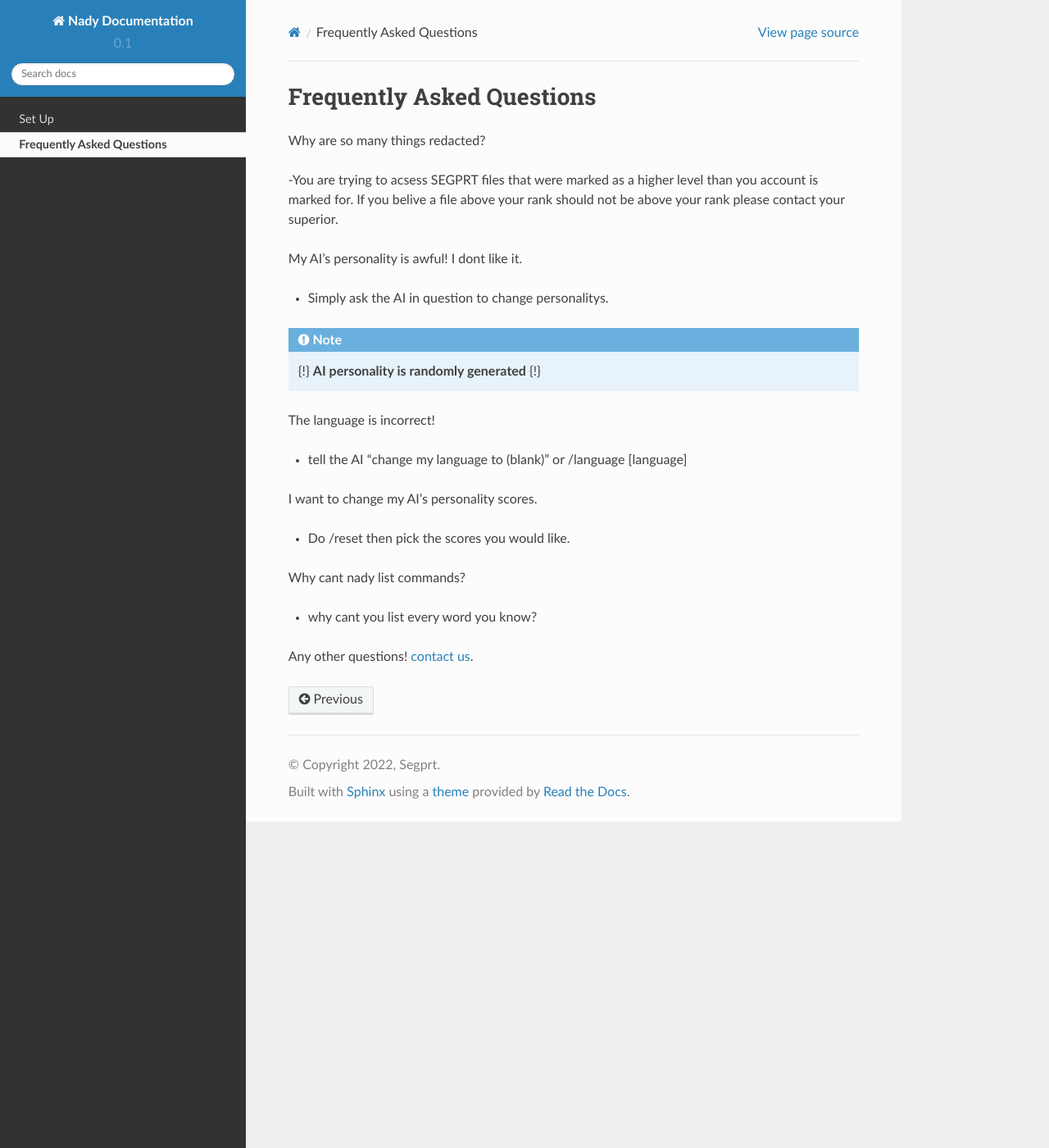
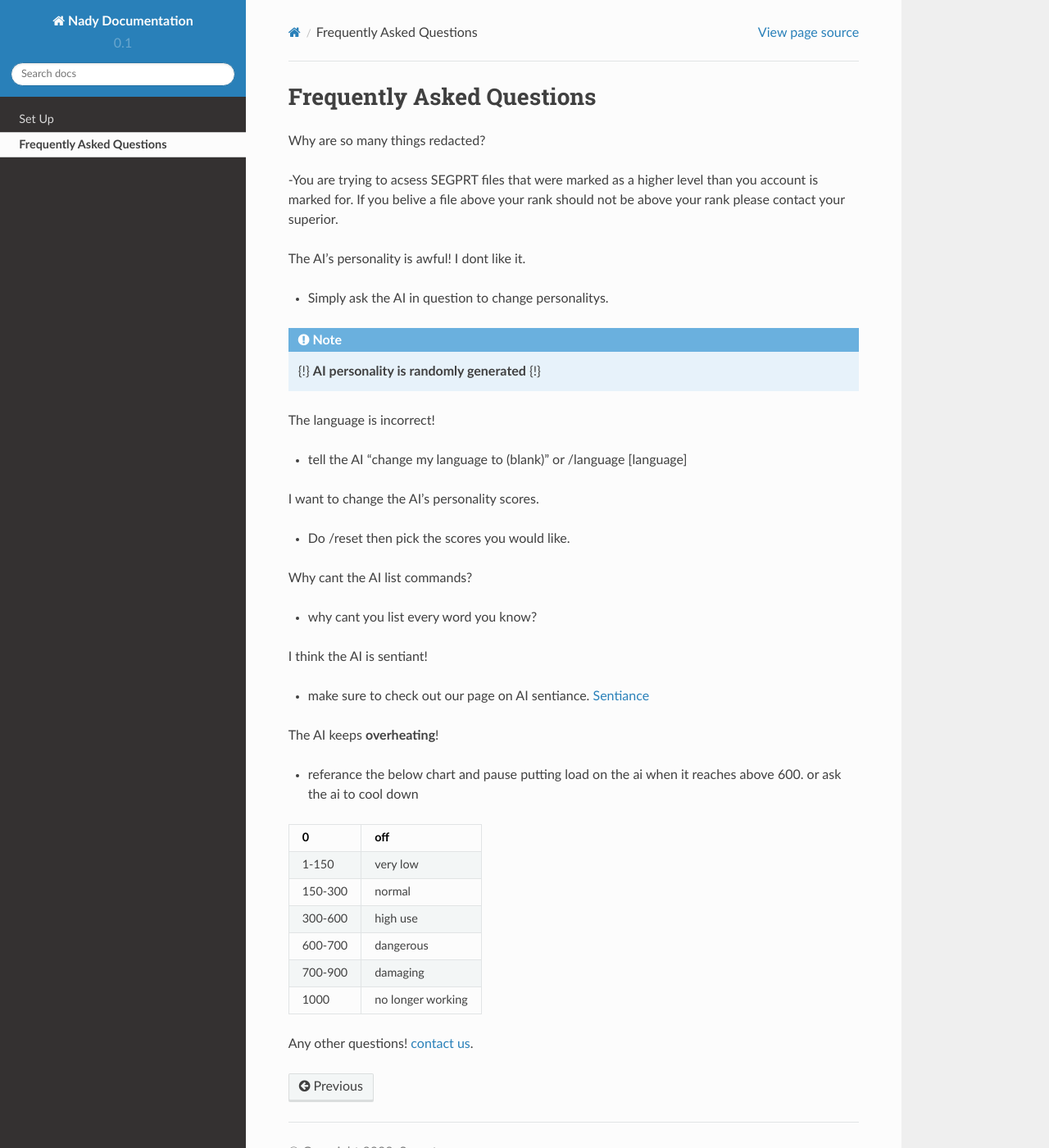
Before and after one commit to SEGPRT/nady-docs, a Sphinx documentation site: the page built from docs/source/faq.rst, in a window 1280 px wide and 1400 px high. Shown: the whole window at 82% size. Built offline with Sphinx 7.4.7 and the Read the Docs theme 2.0.0, drawn with Linux system fonts in a browser that asks for light colours.

Commit message:
faq formating and sentiance page

```diff
--- a/docs/source/faq.rst
+++ b/docs/source/faq.rst
@@ -6,9 +6,7 @@ Why are so many things redacted?
 
 -You are trying to acsess SEGPRT files that were marked as a higher level than you account is marked for. If you belive a file above your rank should not be above your rank please contact your superior.
 
-
-
-My AI's personality is awful! I dont like it.
+The AI's personality is awful! I dont like it.
 
 - Simply ask the AI in question to change personalitys.
 
@@ -16,25 +14,41 @@ My AI's personality is awful! I dont like it.
 
    {!} **AI personality is randomly generated** {!}
 
-
-
 The language is incorrect!
 
 - tell the AI "change my language to (blank)" or /language [language]
 
-
-
-I want to change my AI's personality scores.
+I want to change the AI's personality scores.
 
 - Do /reset then pick the scores you would like.
 
-
-
-Why cant nady list commands?
+Why cant the AI list commands?
 
 - why cant you list every word you know?
 
+I think the AI is sentiant!
 
+- make sure to check out our page on AI sentiance. :doc:`sentiance`
+
+The AI keeps **overheating**!
+
+- referance the below chart and pause putting load on the ai when it reaches above 600. or ask the ai to cool down
+
++-------+-----------------+
+|0      |off              |
++=======+=================+
+|1-150  |very low         |
++-------+-----------------+
+|150-300|normal           |
++-------+-----------------+
+|300-600|high use         |
++-------+-----------------+
+|600-700|dangerous        |
++-------+-----------------+
+|700-900|damaging         |
++-------+-----------------+
+|1000   |no longer working|
++-------+-----------------+
 
 Any other questions! `contact us`_.
 
--- a/docs/source/setup.rst
+++ b/docs/source/setup.rst
@@ -41,7 +41,7 @@ Sub-catagories
 .. note::
 	!Activating sub catagories will have a minus 4 on `Power`!
 
-Sub catagories are usually different depending on which AI base you are using.
+Sub catagories are different depending on which SEGPRT AI base you are using.
 
 Questions? check out :doc:`faq` or contact the `SEGPRT IT team`_.
 
```
Also changed, not shown: docs/source/sentiance.rst (added, +8 -0 lines).
